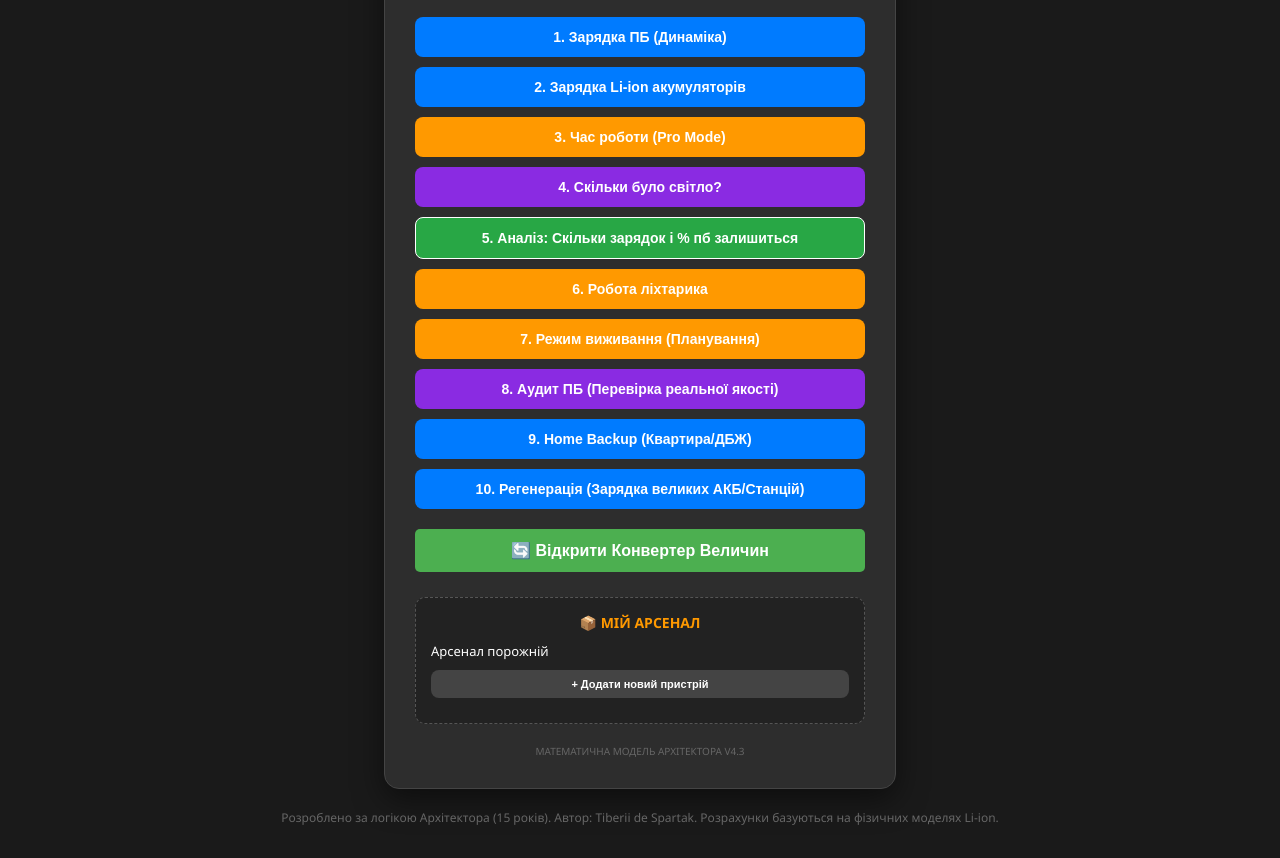
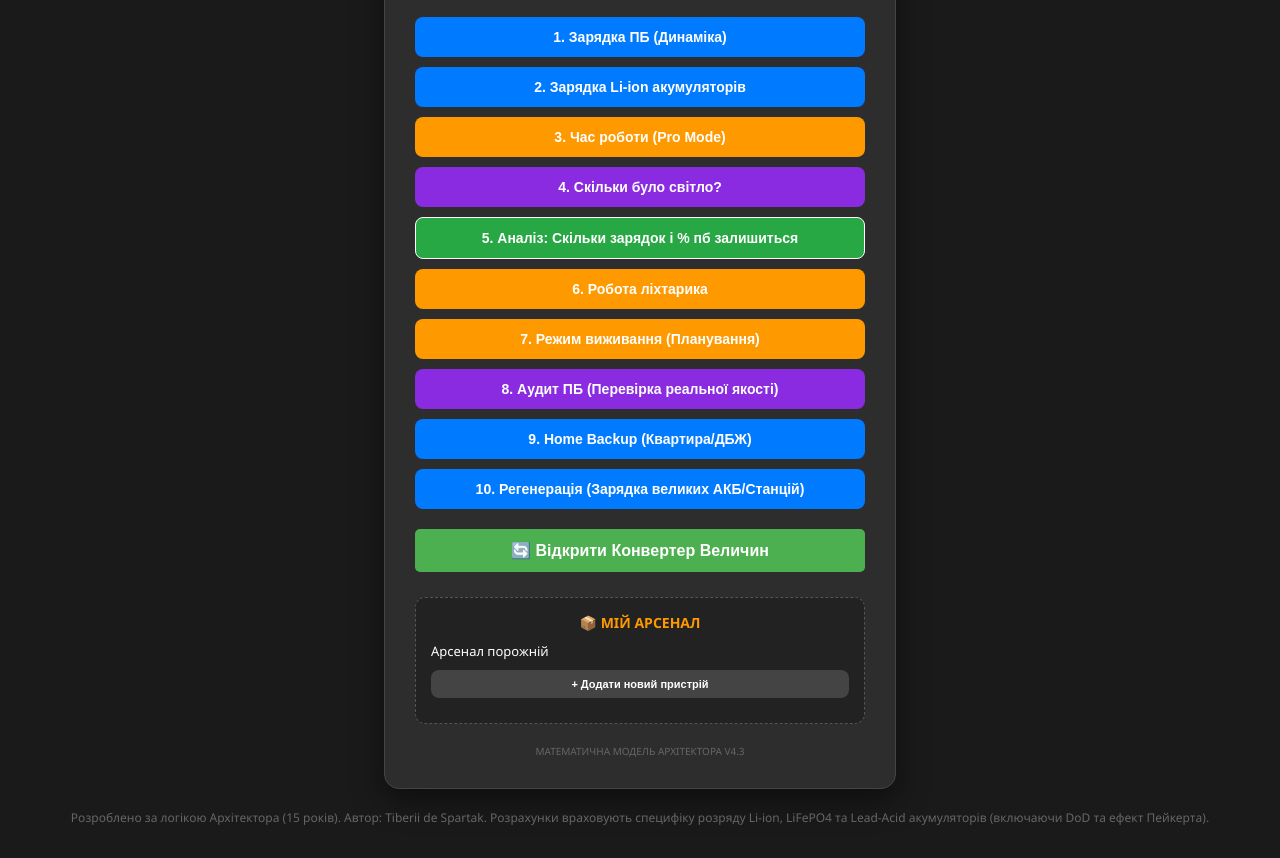
Before and after one commit to Spartak-Dev/Engineering-tools-v5.0, a plain HTML site: page index.html in a window 1280 px wide. Shown: the part 102-960 px from the top of the page. Drawn offline with Linux system fonts and the light colour scheme.

Commit message:
Update index.html

```diff
--- a/index.html
+++ b/index.html
@@ -688,7 +688,7 @@ function calcRecharge() {
 renderDeviceList();
 </script>
 <p style="color: #666; font-size: 12px; margin-top: 20px;">
-   Розроблено за логікою Архітектора (15 років). Автор: Tiberii de Spartak. Розрахунки базуються на фізичних моделях Li-ion.
+   Розроблено за логікою Архітектора (15 років). Автор: Tiberii de Spartak. Розрахунки враховують специфіку розряду Li-ion, LiFePO4 та Lead-Acid акумуляторів (включаючи DoD та ефект Пейкерта).
 </p>
 
 </body>
```
